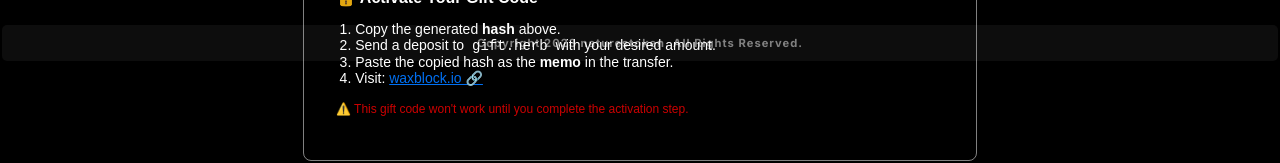
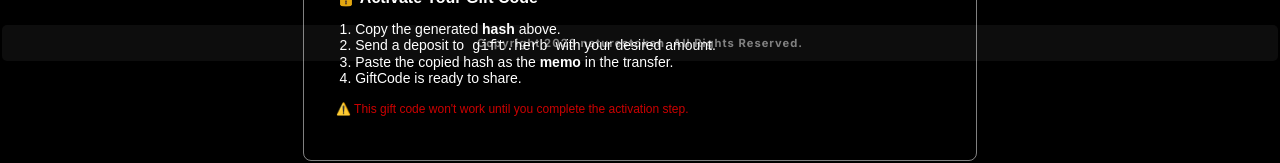
Before and after one commit to shaurya0410/herbstake, a Next.js app: page /gift in a window 1280 px wide. Shown: the part 737-900 px from the top of the page. Built offline with nearby package versions, Linux system fonts and the light colour scheme.

Commit message:
gift fix2.2

```diff
--- a/app/components/Coupon.jsx
+++ b/app/components/Coupon.jsx
@@ -147,15 +147,7 @@ const CouponPage = () => {
               transfer.
             </li>
             <li>
-              Visit:{" "}
-              <a
-                href="https://waxblock.io/account/gift.herb?action=add#contract-actions"
-                target="_blank"
-                rel="noopener noreferrer"
-                style={{ color: "#0070f3", textDecoration: "underline" }}
-              >
-                waxblock.io 🔗
-              </a>
+              GiftCode is ready to share.
             </li>
           </ol>
 
```
